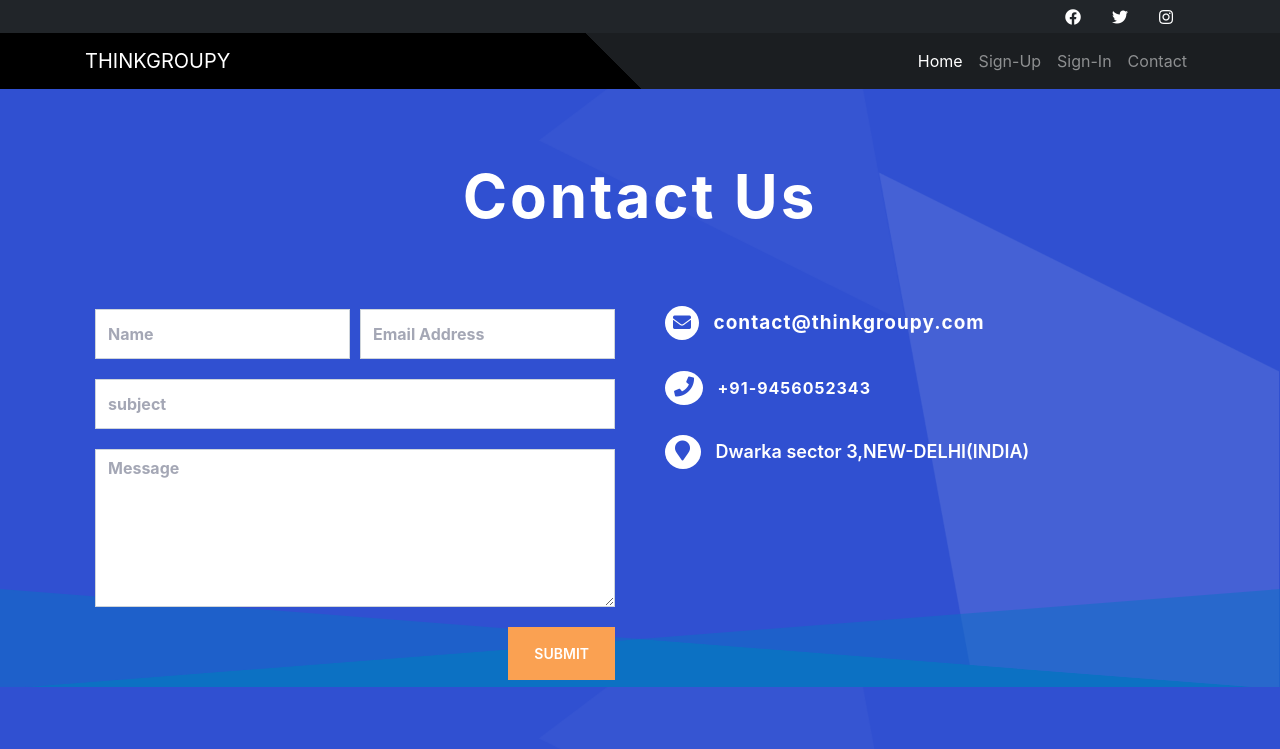
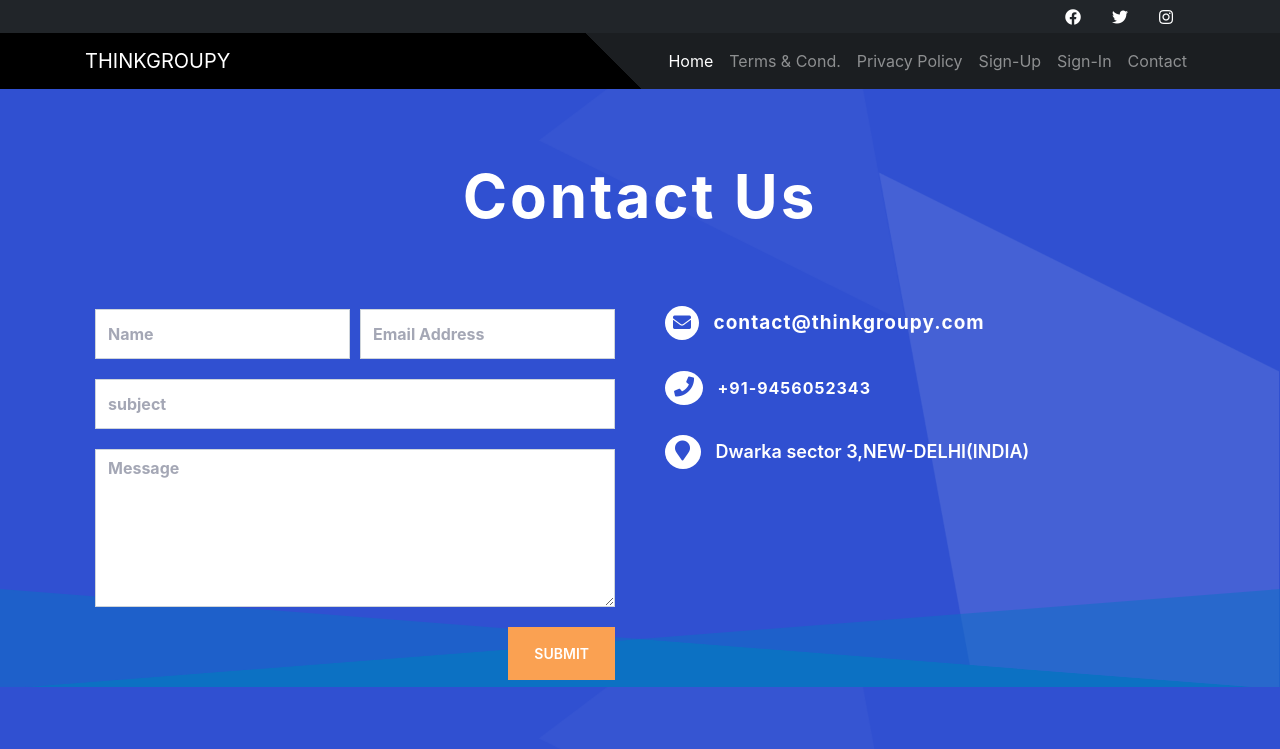
Before and after one commit to saurabhjdsingh/Freelanz, a Django app: page /contact in a window 1280 px wide. Shown: the top 749 px of the page. Run offline with Django 3.2, Linux system fonts and the light colour scheme; some libraries are stand-ins or nearby versions.

Commit message:
Update base.html

```diff
--- a/templates/base.html
+++ b/templates/base.html
@@ -62,11 +62,17 @@
             <span class="navbar-toggler-icon"></span>
           </button>
           <div class="collapse navbar-collapse" id="navbarResponsive">
-
             <ul class="navbar-nav ml-auto">
-
               <li class="nav-item active">
                 <a class="nav-link" href="/">Home
+                </a>
+              </li>
+              <li class="nav-item">
+                <a class="nav-link" href="/terms">Terms & Cond.
+                </a>
+              </li>
+              <li class="nav-item">
+                <a class="nav-link" href="/privacy">Privacy Policy
                 </a>
               </li>
             {% if user.is_authenticated %}
```
